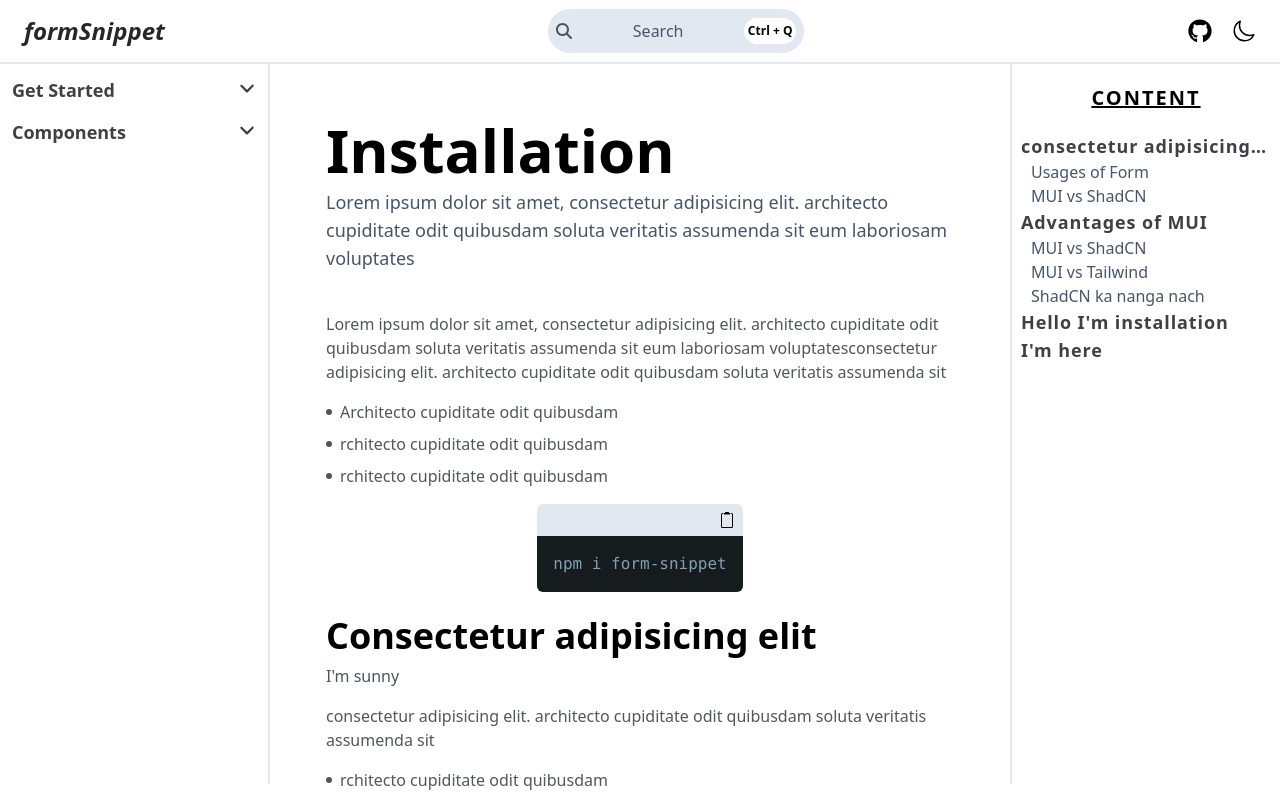
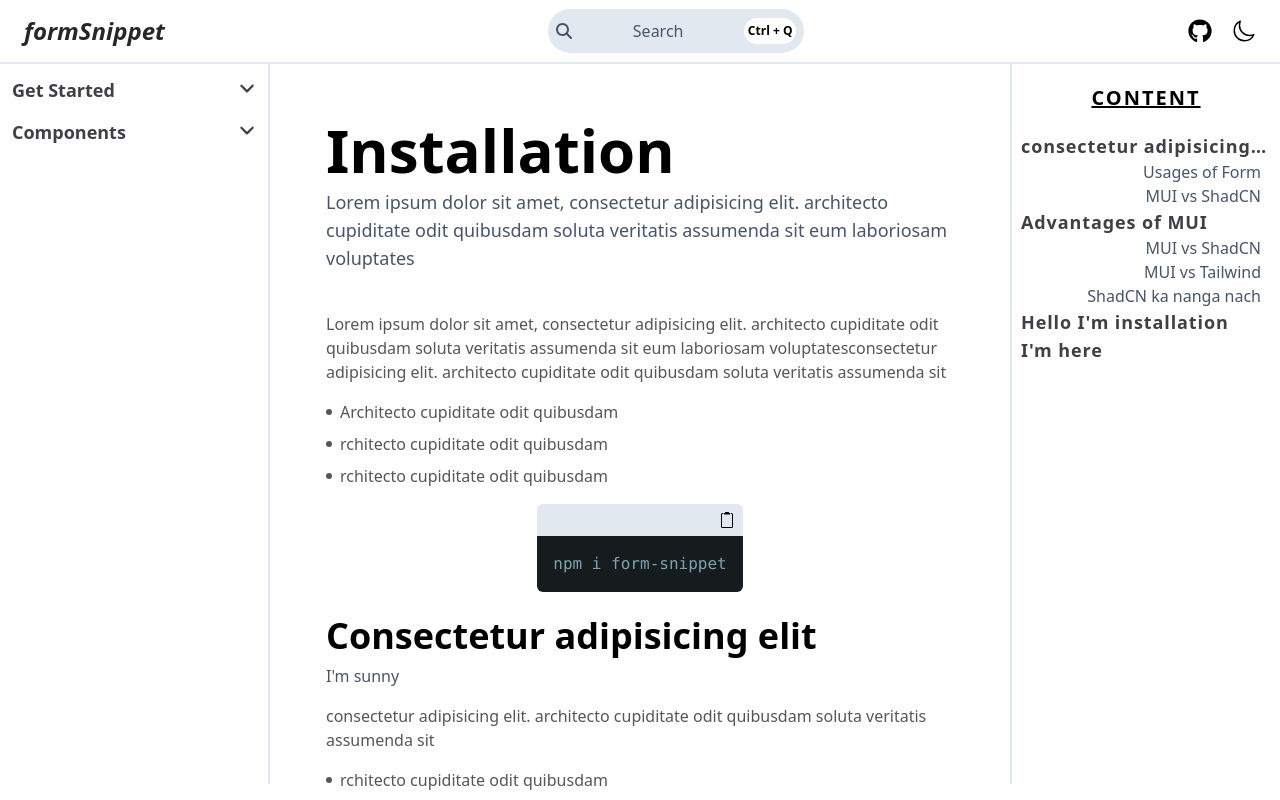
Before and after one commit to Git21221/docs-form-snippet, a React (Vite) app: page /docs/1 in a window 1280 px wide. Shown: the top 800 px of the page. Built offline with nearby package versions, Linux system fonts and the light colour scheme.

Commit message:
scroll issue solved

```diff
--- a/src/Components/ContentArea.jsx
+++ b/src/Components/ContentArea.jsx
@@ -9,8 +9,8 @@ const ContentArea = ({ prev, next, docToShow }) => {
     console.log(prev, next);
     return (
         <section className='w-full flex flex-col flex-1 gap-4 p-14'>
-            <div className="flex flex-col gap-2 mb-6">
-                <h1 id={docToShow.topicHeading.replace(/\s+/g, '').toLowerCase()} className="text-6xl font-bold"><span>{docToShow.topicHeading[0].toUpperCase()}</span>{docToShow.topicHeading.slice(1)}</h1>
+            <div id={docToShow.topicHeading.replace(/\s+/g, '').toLowerCase()} className="flex flex-col gap-2 mb-6">
+                <h1 className="text-6xl font-bold"><span>{docToShow.topicHeading[0].toUpperCase()}</span>{docToShow.topicHeading.slice(1)}</h1>
                 <p className="text-lg text-slate-600">{docToShow.initialPara}</p>
             </div>
             {
--- a/src/Components/ContentAreaPage.jsx
+++ b/src/Components/ContentAreaPage.jsx
@@ -14,12 +14,12 @@ const ContentAreaPage = () => {
         (!docToShow.length) ? (
         <div className='w-full min-h-[90vh] flex flex-1'>
         <ContentArea prev={undefined} next={contentAreaData.length===1 ? undefined : contentAreaData[1].topicHeading} docToShow={contentAreaData[0]}/>
-        <CurrentPageTopics pageRoute={contentAreaData[0].topicHeading} subContentToShow={contentAreaData[0].subContents}/>
+        <CurrentPageTopics subContentToShow={contentAreaData[0].subContents}/>
         </div>)
         : (
         <div className='w-full min-h-[90vh] flex flex-1'>
         <ContentArea prev={docToShow[0].index > 0  ? contentAreaData[docToShow[0].index-1].topicHeading : undefined} next={docToShow[0].index===contentAreaData.length-1 ? undefined : contentAreaData[docToShow[0].index+1].topicHeading} docToShow={docToShow[0]}/>
-        <CurrentPageTopics pageRoute={docToShow[0].topicHeading} subContentToShow={docToShow[0].subContents}/>
+        <CurrentPageTopics subContentToShow={docToShow[0].subContents}/>
         </div>)
     );
 }
--- a/src/Components/CurrentPageSubTopics.jsx
+++ b/src/Components/CurrentPageSubTopics.jsx
@@ -1,14 +1,12 @@
 import React from 'react';
-import { Link } from 'react-scroll';
-
-const CurrentPageSubTopics = ({ pageRoute, content }) => {
+import { scrollToPos } from '../utils';
+const CurrentPageSubTopics = ({ content }) => {
     return (
         <div className='flex flex-col overflow-hidden px-2.5 truncate'>
             {
-                content.map((topic) =>
-                    <Link to={`${topic.topicHeading.replace(/\s+/g, '').toLowerCase()}`} smooth={true} duration={500}>
-                        <span key={topic.id} title={`${topic.topicHeading}`} className='text-md text-slate-600 font-sans text-right cursor-pointer'>{topic.topicHeading}</span>
-                    </Link>)
+            content.map((topic) =>
+                    <span onClick={()=>scrollToPos(`${topic.topicHeading.replace(/\s+/g, '').toLowerCase()}`)} key={topic.id} title={`${topic.topicHeading}`} className='text-md text-slate-600 font-sans text-right cursor-pointer'>{topic.topicHeading}</span>
+                )
             }
         </div>
     )
--- a/src/Components/CurrentPageTopics.jsx
+++ b/src/Components/CurrentPageTopics.jsx
@@ -1,9 +1,8 @@
-import React, { Fragment, useEffect } from 'react';
+import React, { Fragment } from 'react';
 import CurrentPageSubTopics from './CurrentPageSubTopics';
-import { Link } from 'react-scroll';
+import { scrollToPos } from '../utils';
 
-const CurrentPageTopics = ({ pageRoute, subContentToShow }) => {
-    useEffect(()=>{},[pageRoute])
+const CurrentPageTopics = ({ subContentToShow }) => {
     return (
         <div className='w-[270px] h-[90vh] sticky top-16 z-10 flex items-center font-serif flex-col border-l-2 border-slate-200 p-5 overflow-x-hidden overflow-y-auto'>
             <h3 className='tracking-widest font-semibold text-xl font-sans underline mb-5'>CONTENT</h3>
@@ -11,11 +10,9 @@ const CurrentPageTopics = ({ pageRoute, subContentToShow }) => {
                 {
                     subContentToShow.map((subTopic) => (
                         <Fragment key={subTopic.id}>
-                            <Link to={`${subTopic.topicHeading.replace(/\s+/g, '').toLowerCase()}`} smooth={true} duration={500}>
-                                <p title={`${subTopic.topicHeading}`} className='text-zinc-700 text-lg font-sans text-left tracking-wider font-semibold truncate cursor-pointer'>{subTopic.topicHeading}</p>
-                            </Link>
+                                <p title={`${subTopic.topicHeading}`} onClick={()=>scrollToPos(`${subTopic.topicHeading.replace(/\s+/g, '').toLowerCase()}`)} className='text-zinc-700 text-lg font-sans text-left tracking-wider font-semibold truncate cursor-pointer'>{subTopic.topicHeading}</p>
                             {
-                                subTopic.subContents !== undefined ? <CurrentPageSubTopics pageRoute={subTopic.topi} content={subTopic.subContents} /> : ''
+                                subTopic.subContents !== undefined ? <CurrentPageSubTopics content={subTopic.subContents} /> : ''
                             }
                         </Fragment>))
                 }
--- /dev/null
+++ b/src/utils.js
@@ -0,0 +1,13 @@
+// Function to get the position of the element with a given ID
+export const scrollToPos = (id) =>{
+    const element = document.getElementById(id);
+    if(!element){
+        console.log("No element found");
+    }
+    const rect = element.getBoundingClientRect();
+    const position = rect.top + window.scrollY;
+    window.scrollTo({
+        top: position - (0.08 * innerHeight),
+        behavior: "smooth"
+    })
+}
```
